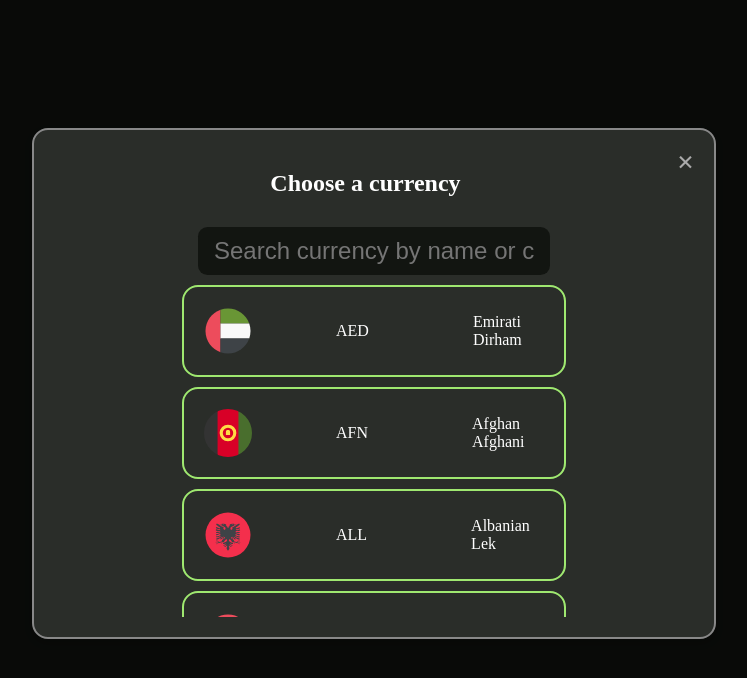
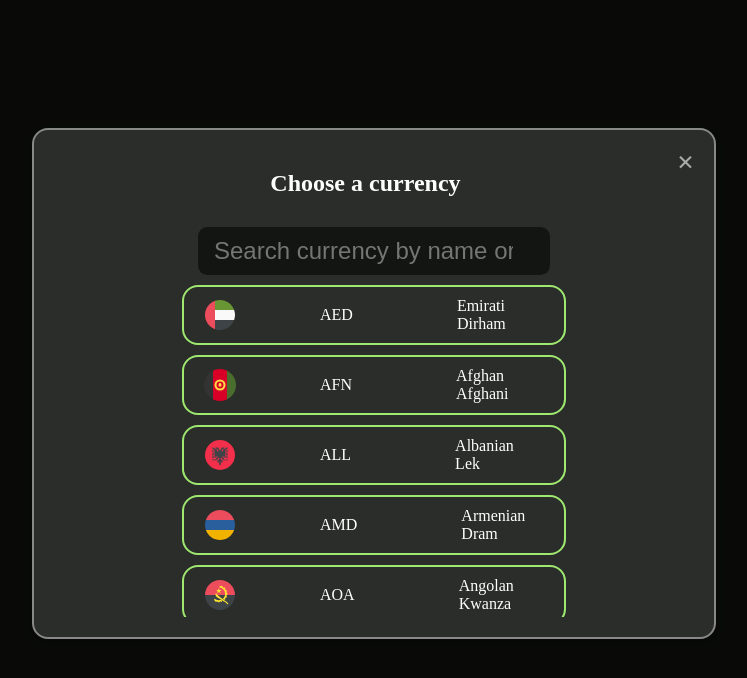
Before and after one commit to guillermoBalsera/CurrencyConverter, an Angular app: page / in a window 1280 px wide. Both pictures are taken after a click on the element "EUR". Shown: the top 678 px of the page, without its empty margins (266-1013 px from the left). Built offline with nearby package versions, Linux system fonts and the light colour scheme; no server answers.

Commit message:
deployment

```diff
--- a/src/app/app.component.html
+++ b/src/app/app.component.html
@@ -31,7 +31,7 @@
 
 <app-modal [isVisible]="showModalA" title="Choose a currency" (closeModalEvent)="closeModalA()">
     <div class="filter">
-      <input type="text" class="filter-input" [(ngModel)]="filter" (input)="filterData()" placeholder="Search currency by name or code">
+      <input type="search" class="filter-input" [(ngModel)]="filter" (input)="filterData()" placeholder="Search currency by name or code">
     </div>
   @for (x of data; track x) {
     @if (x.code != currencyB.code) {
@@ -48,7 +48,7 @@
 
 <app-modal [isVisible]="showModalB" title="Choose a currency" (closeModalEvent)="closeModalB()">
     <div class="filter">
-      <input type="text" class="filter-input" [(ngModel)]="filter" (input)="filterData()" placeholder="Search currency by name or code">
+      <input type="search" class="filter-input" [(ngModel)]="filter" (input)="filterData()" placeholder="Search currency by name or code">
     </div>
   @for (x of data; track x) {
     @if (x.code != currencyA.code) {
--- a/src/app/app.component.scss
+++ b/src/app/app.component.scss
@@ -212,7 +212,7 @@ html, body {
     align-items: center;
     border: 2px solid $primary;
     border-radius: 1rem;
-    padding: 20px 20px;
+    padding: 10px 20px;
     gap: 4rem;
     flex-grow: 1;
     min-width: 0;
@@ -225,8 +225,8 @@ html, body {
   }
 
   img {
-    width: 3rem;
-    height: 3rem;
+    width: 2rem;
+    height: 2rem;
   }
 }
 
```
Also changed, not shown: 3 other files (tests, documents, lock files or other folders).
